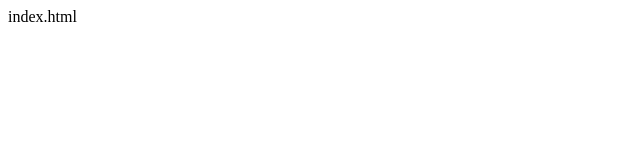
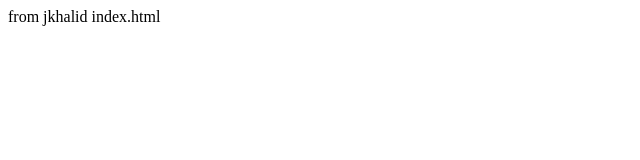
Before and after one commit to kjoundi/PF1, a plain HTML site: page index.html in a window 1280 px wide. Shown: the whole page, without its empty margins (0-640 px from the left). Drawn offline with Linux system fonts and the light colour scheme.

Commit message:
commit kh

```diff
--- a/index.html
+++ b/index.html
@@ -1,5 +1,6 @@
 <html>
-  <body>
+	<body>
+		from jkhalid
     index.html
     <body>
 </html>
```
